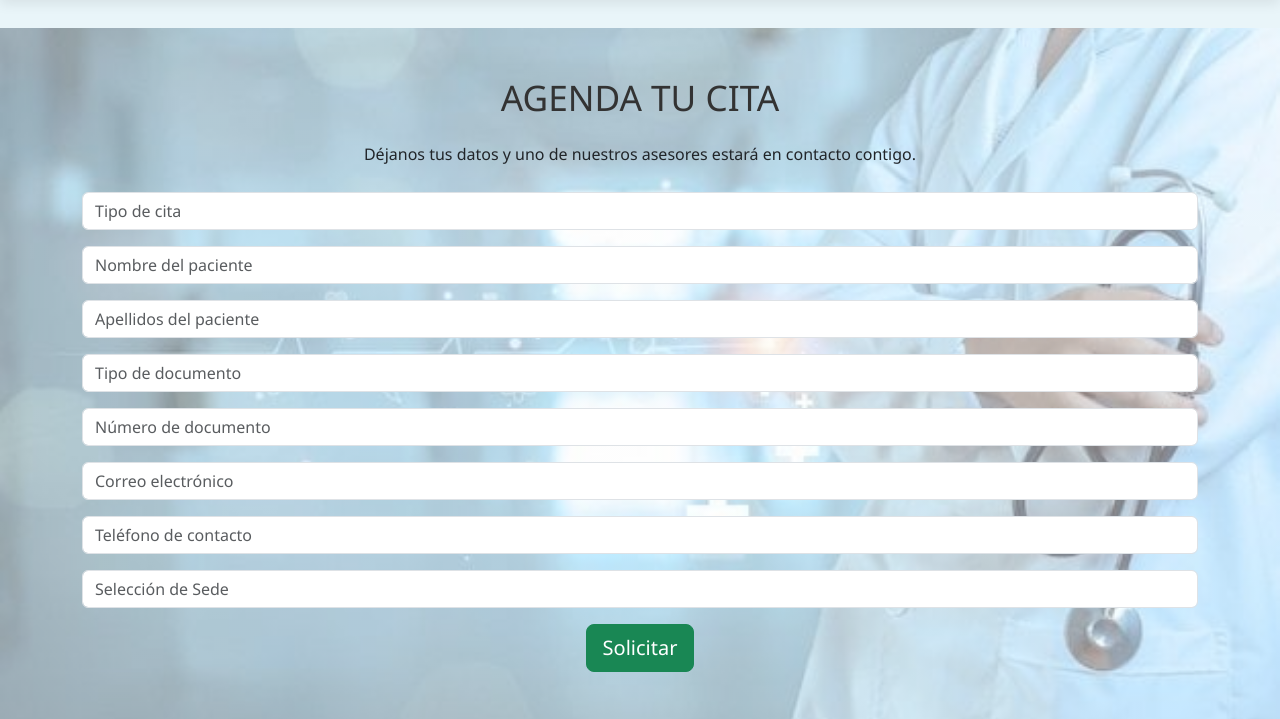
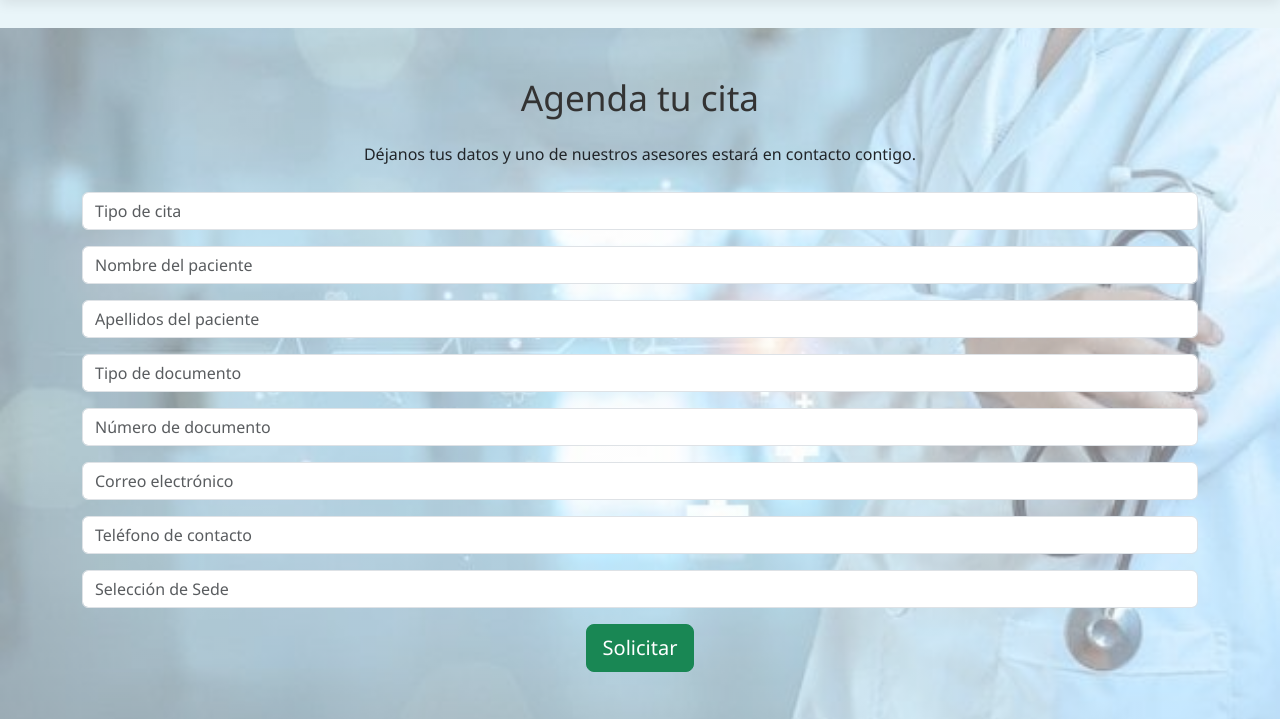
Before and after one commit to RACIEL81/HiperSalud, a Flask app: page /solicitar-cita in a window 1280 px wide. Shown: the part 72-791 px from the top of the page. Run offline with Flask 3, Linux system fonts and the light colour scheme.

Commit message:
Update solicitar_cita.html
Signed-off-by: RACIEL81 <98654451+RACIEL81@users.noreply.github.com>

```diff
--- a/templates/solicitar_cita.html
+++ b/templates/solicitar_cita.html
@@ -17,7 +17,7 @@
 
     <!-- Contenido con z-index encima del fondo -->
     <div class="container position-relative" style="z-index: 1;">
-        <h2 class="text-center text-accen mb-4">AGENDA TU CITA</h2>
+        <h2 class="text-center text-accen mb-4">Agenda tu cita</h2>
         <p class="text-center text-dark">Déjanos tus datos y uno de nuestros asesores estará en contacto contigo.</p>
         <form id="form-cita" class="mt-4">
             <div class="mb-3">
```
